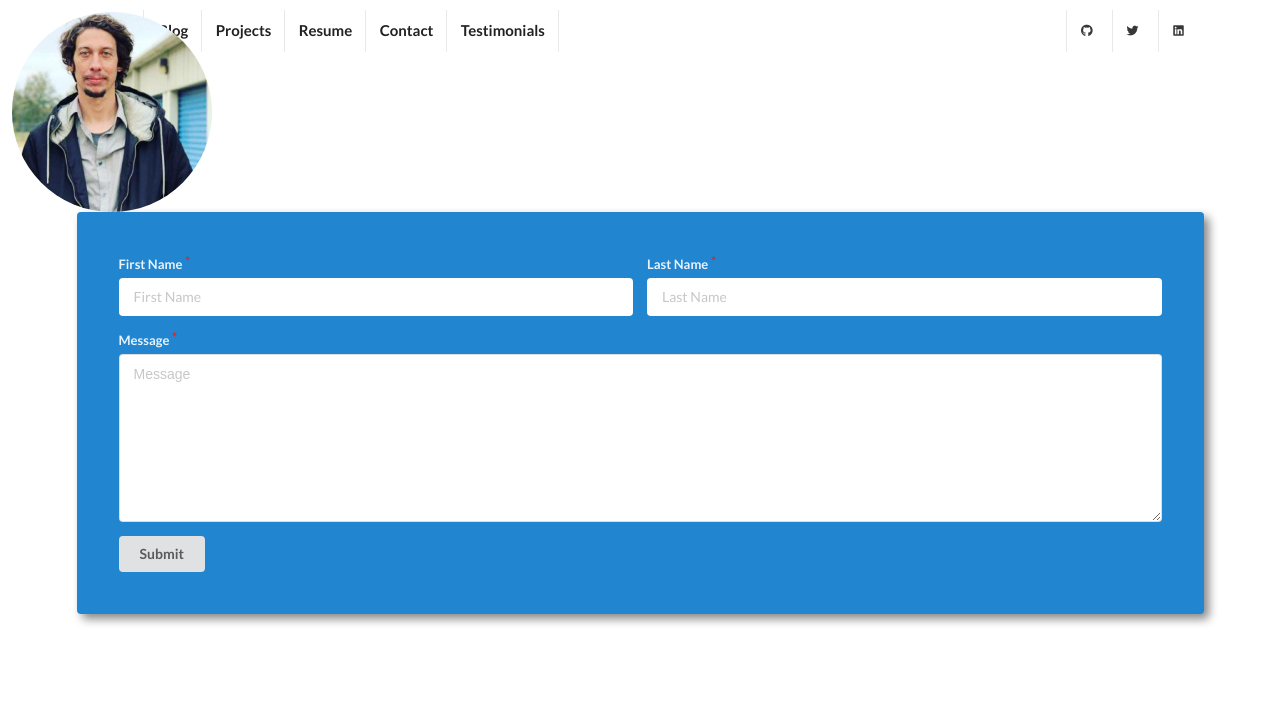
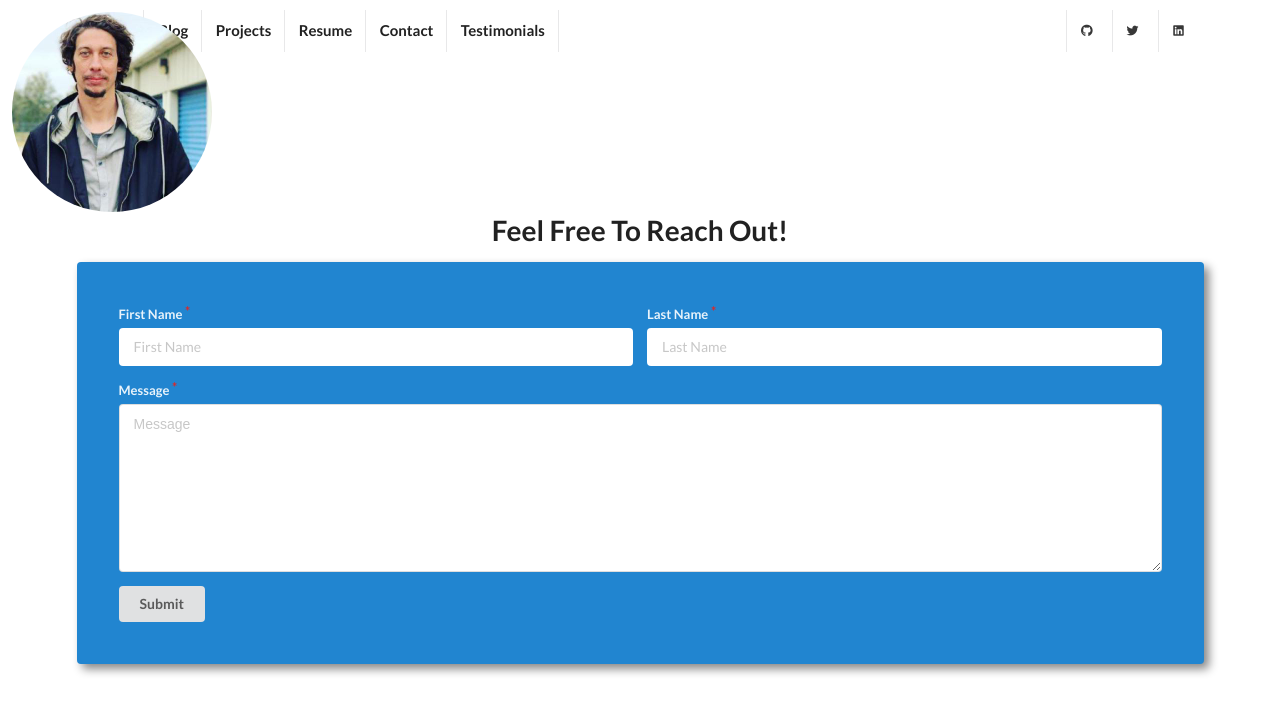
Before and after one commit to cjilbert504/portfolio, a React (Create React App) app in the folder portfolio_client/: page /contact in a window 1280 px wide. Shown: the top 714 px of the page. Built offline with nearby package versions, Linux system fonts and the light colour scheme.

Commit message:
Add header

```diff
--- a/portfolio_client/src/components/containers/Contact.js
+++ b/portfolio_client/src/components/containers/Contact.js
@@ -2,7 +2,12 @@ import React from 'react';
 import ContactForm from '../presentationComponents/ContactForm';
 
 const Contact = () => {
-    return <ContactForm />
+    return (
+        <div>
+            <h1 style={{ textAlign: "center" }}>Feel Free To Reach Out!</h1>
+            <ContactForm />
+        </div>
+    )
 };
 
 export default Contact;
```
